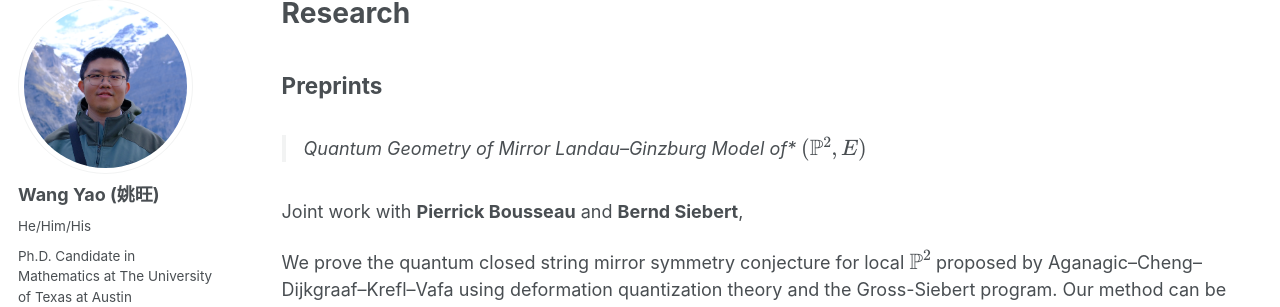
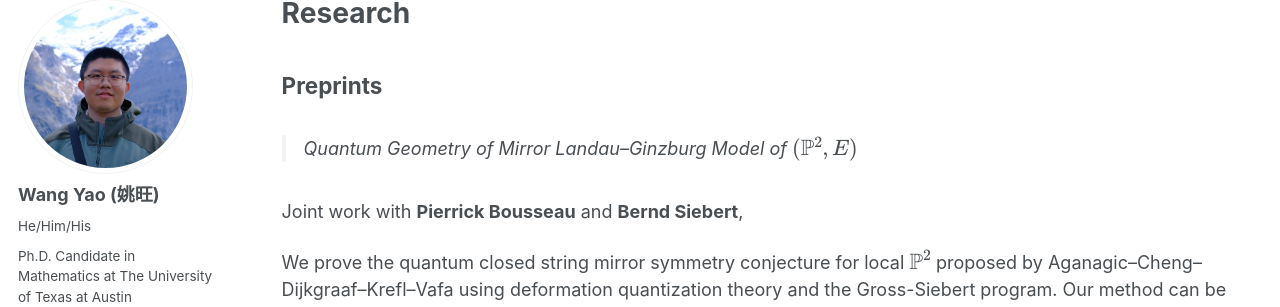
Before and after one commit to yaowang0604-git/yaowang0604-git.github.io, a Jekyll site: the page built from _pages/research.md, in a window 1280 px wide. Shown: the part 102-409 px from the top of the page. Built offline with Jekyll 4.4.1, drawn with Linux system fonts in a browser that asks for light colours; a style sheet for code colours, icons or effects is not loaded.

Commit message:
Update research.md

```diff
--- a/_pages/research.md
+++ b/_pages/research.md
@@ -6,7 +6,7 @@ author_profile: true
 ---
 ## Preprints
 
->  Quantum Geometry of Mirror Landau–Ginzburg Model of* $(\mathbb{P}^2,E)$
+>  Quantum Geometry of Mirror Landau–Ginzburg Model of $(\mathbb{P}^2,E)$
 
 Joint work with **Pierrick Bousseau** and **Bernd Siebert**,
 
```
